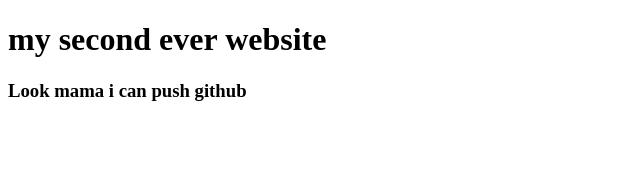
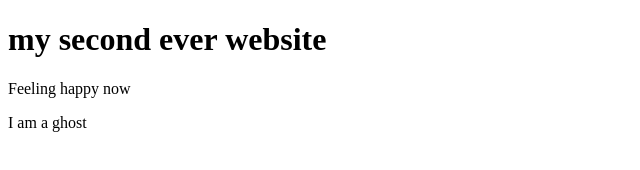
Before and after one commit to Sajib1021993/my-second-website, a plain HTML site: page index.html in a window 1280 px wide. Shown: the whole page, without its empty margins (0-640 px from the left). Drawn offline with Linux system fonts and the light colour scheme.

Commit message:
Ghost hunting Added

```diff
--- a/index.html
+++ b/index.html
@@ -8,6 +8,7 @@
 </head>
 <body>
     <h1>my second ever website</h1>
-    <h3>Look mama i can push github</h3>
+    <p>Feeling happy now</p>
+    <p>I am a ghost</p>
 </body>
 </html>
```
